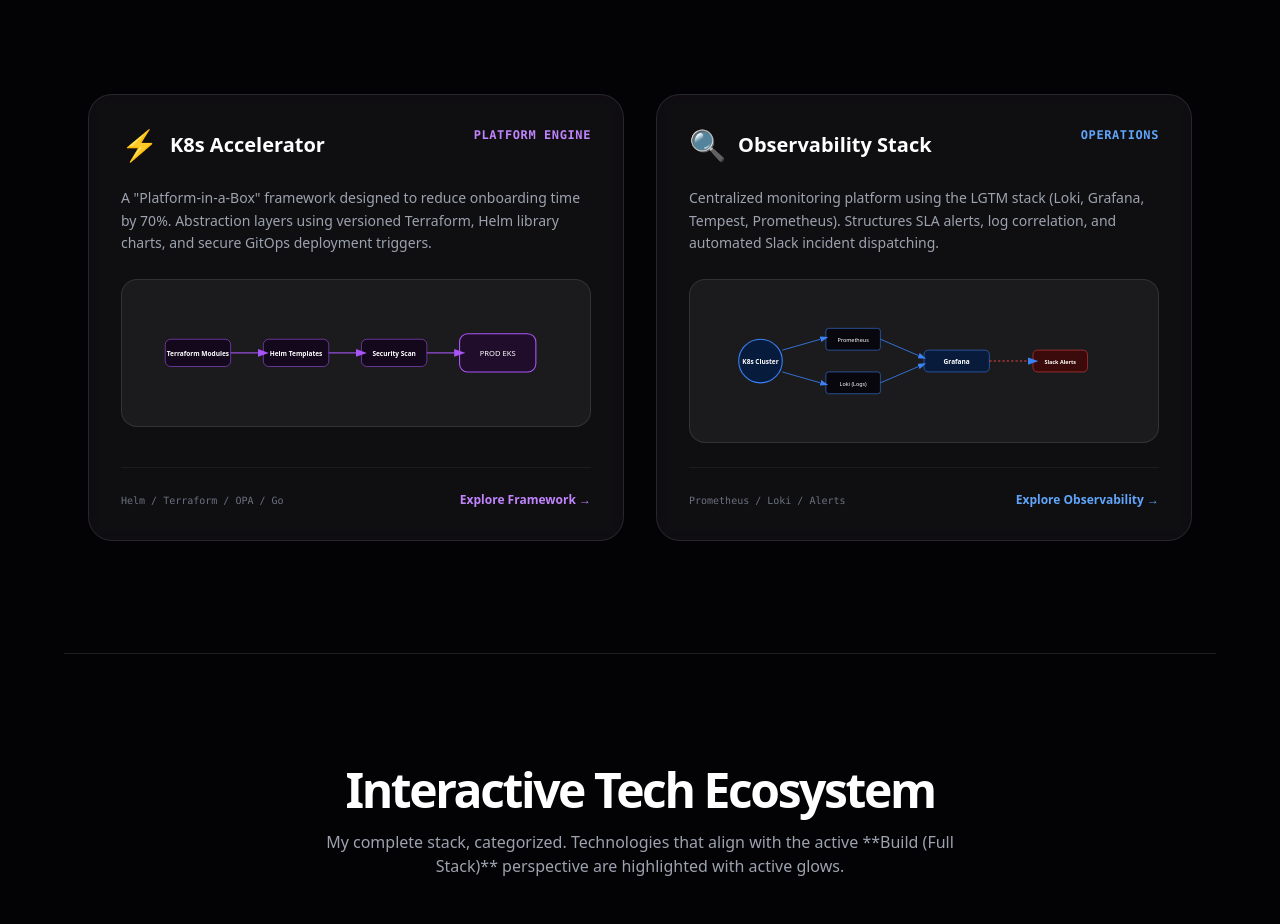
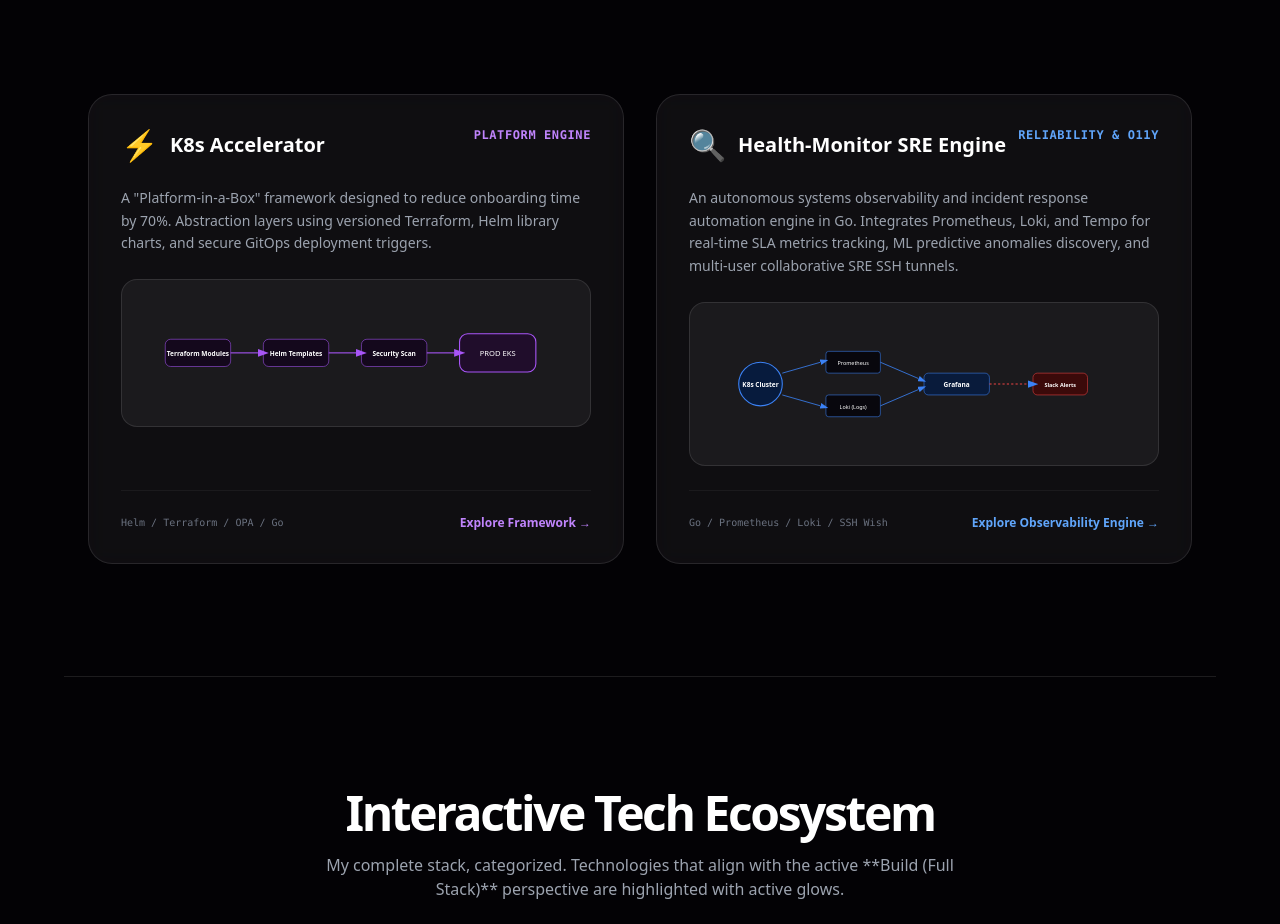
Before and after one commit to sanjanamahajan2001-sys/personal-portfolio, a Next.js app: page / in a window 1280 px wide. Shown: the part 5020-5944 px from the top of the page. Built offline with nearby package versions, Linux system fonts and the light colour scheme.

Commit message:
feat: add Health-Monitor SRE Observability & Automation Engine to portfolio

```diff
--- a/app/page.tsx
+++ b/app/page.tsx
@@ -817,25 +817,25 @@
             </div>
           </div>
 
-          {/* Observability Incidents */}
+          {/* Observability Engine */}
           <div className={`p-8 rounded-3xl border bg-white/5 backdrop-blur-md flex flex-col justify-between transition-all duration-500 ${!isBuild ? 'border-emerald-500/20 shadow-lg shadow-emerald-500/5' : 'border-white/10'}`}>
             <div>
               <div className="flex justify-between items-start mb-6">
                 <div className="flex items-center gap-3">
                   <span className="text-3xl">🔍</span>
-                  <h4 className="text-xl font-black text-white">Observability Stack</h4>
+                  <h4 className="text-xl font-black text-white">Health-Monitor SRE Engine</h4>
                 </div>
-                <span className="text-xs text-blue-400 font-mono font-bold uppercase tracking-wider">Operations</span>
+                <span className="text-xs text-blue-400 font-mono font-bold uppercase tracking-wider">Reliability & O11y</span>
               </div>
               <p className="text-gray-400 text-sm leading-relaxed mb-6">
-                Centralized monitoring platform using the LGTM stack (Loki, Grafana, Tempest, Prometheus). Structures SLA alerts, log correlation, and automated Slack incident dispatching.
+                An autonomous systems observability and incident response automation engine in Go. Integrates Prometheus, Loki, and Tempo for real-time SLA metrics tracking, ML predictive anomalies discovery, and multi-user collaborative SRE SSH tunnels.
               </p>
               <MonitoringDiagram themeColor={isBuild ? '#3b82f6' : '#10b981'} />
             </div>
             <div className="pt-6 border-t border-white/5 flex justify-between items-center">
-              <span className="text-[10px] text-gray-500 font-mono">Prometheus / Loki / Alerts</span>
-              <a href="https://github.com/sanjanamahajan2001-sys/production-monitoring-platform" target="_blank" className="text-xs font-bold text-blue-400 hover:underline">
-                Explore Observability &rarr;
+              <span className="text-[10px] text-gray-500 font-mono">Go / Prometheus / Loki / SSH Wish</span>
+              <a href="https://github.com/sanjanamahajan2001-sys/health-monitor-sre-engine" target="_blank" rel="noopener noreferrer" className="text-xs font-bold text-blue-400 hover:underline">
+                Explore Observability Engine &rarr;
               </a>
             </div>
           </div>
```
